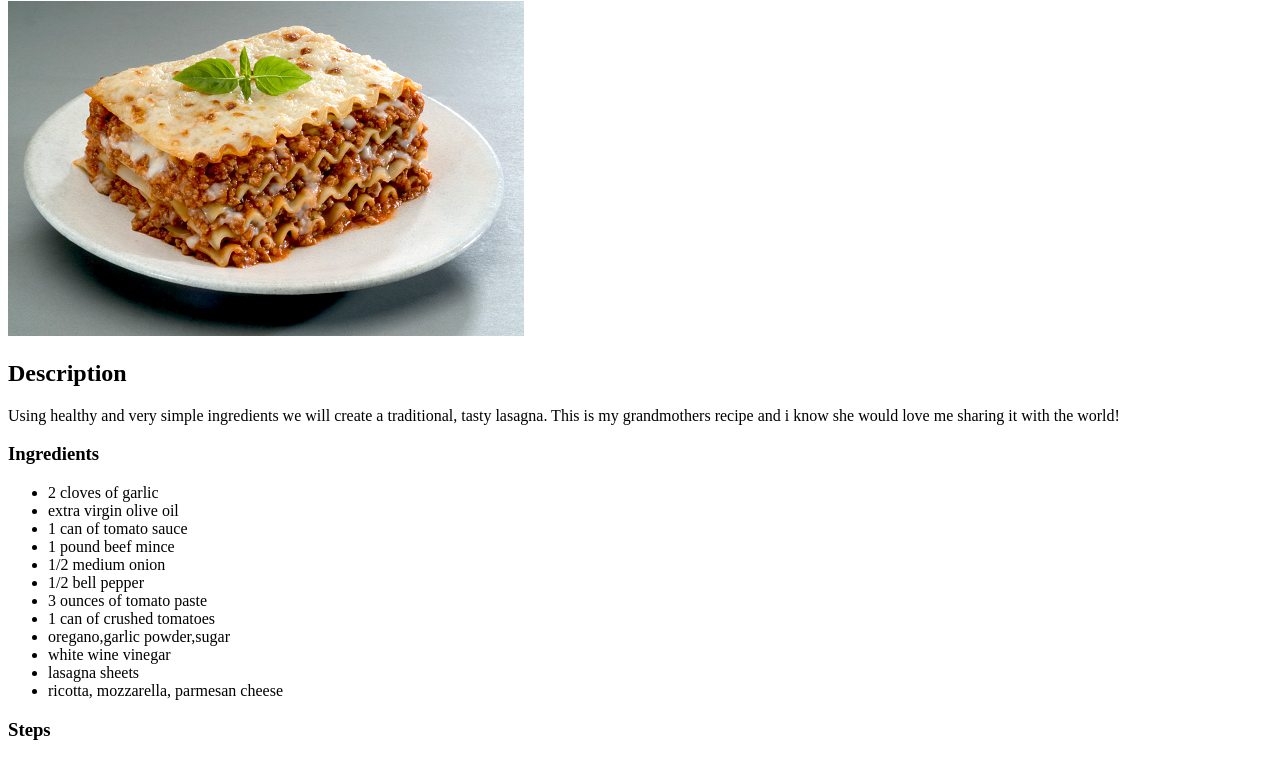
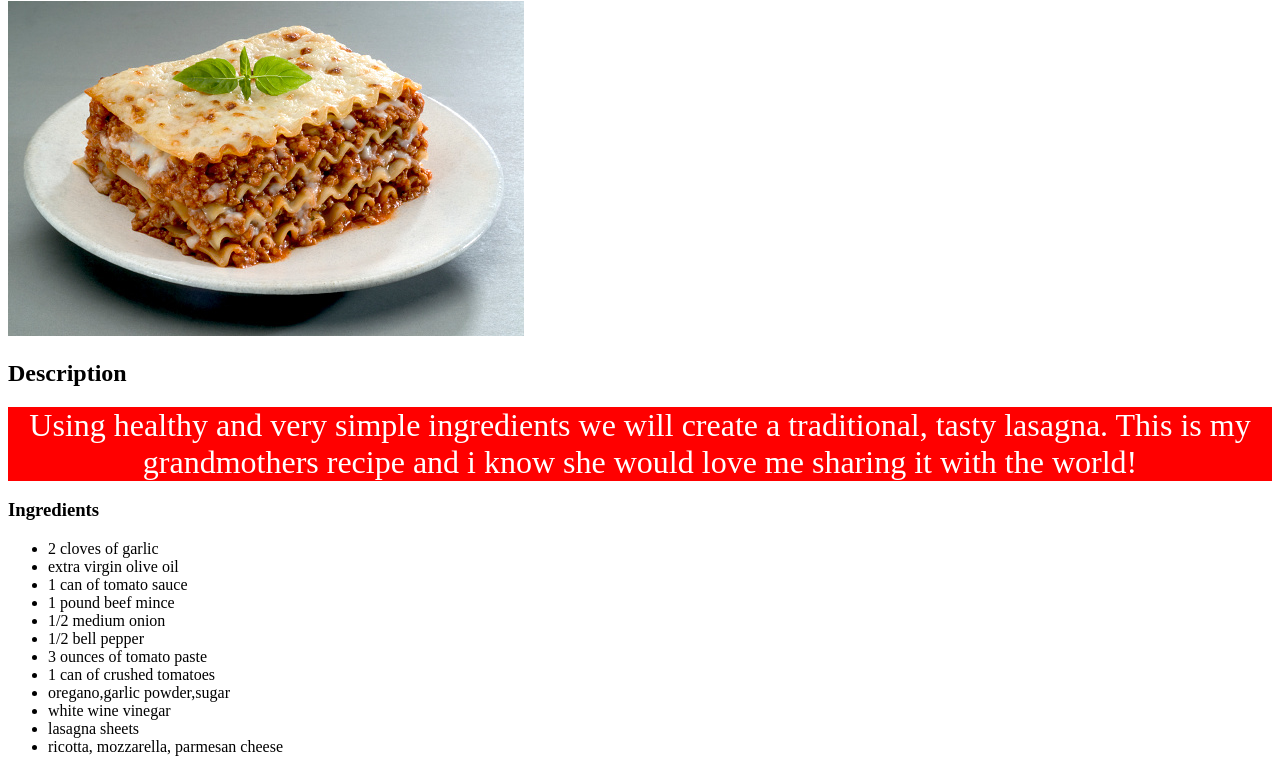
Before and after one commit to br0kenp3l/odin-recipes, a plain HTML site: page recipes/lasagna.html in a window 1280 px wide. Shown: the part 79-836 px from the top of the page. Drawn offline with Linux system fonts and the light colour scheme.

Commit message:
add basic css to recipe files

```diff
--- a/recipes/lasagna.html
+++ b/recipes/lasagna.html
@@ -2,14 +2,15 @@
 <html lang="en">
     <head>
         <meta charset="utf-8">
+        <link rel="stylesheet" href="../styles.css">
         <title>Lasagna Recipe</title>
     </head>
     <body>
         <h1> lasagna recipe</h1>
 <img src="../images/Lasagna-img.jpeg" alt="Image of Lasagna">
 <h2>Description</h2>
-Using healthy and very simple ingredients we will create a traditional, tasty lasagna. This is my grandmothers recipe
-and i know she would love me sharing it with the world!
+<div>Using healthy and very simple ingredients we will create a traditional, tasty lasagna. This is my grandmothers recipe
+and i know she would love me sharing it with the world!</div>
  <h3> Ingredients</h3>
  <ul>
     <li>2 cloves of garlic</li>
--- /dev/null
+++ b/styles.css
@@ -0,0 +1,11 @@
+
+div {
+    color:white;
+    background-color: red;
+    font-size: 32px;
+    text-align: center;
+}
+
+p {
+
+}
```
Also changed, not shown: recipes/lemoncake.html (+9 -2 lines), recipes/risotto.html (+3 -2 lines).
